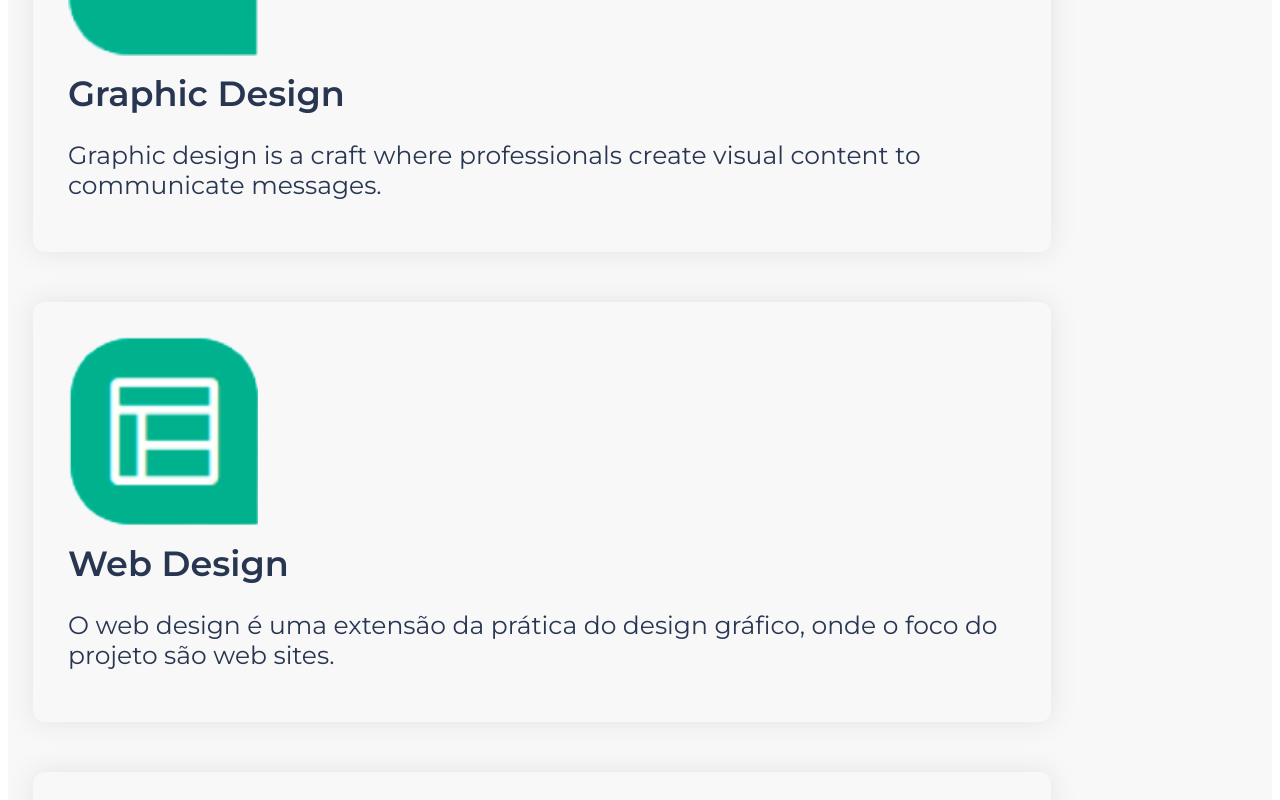
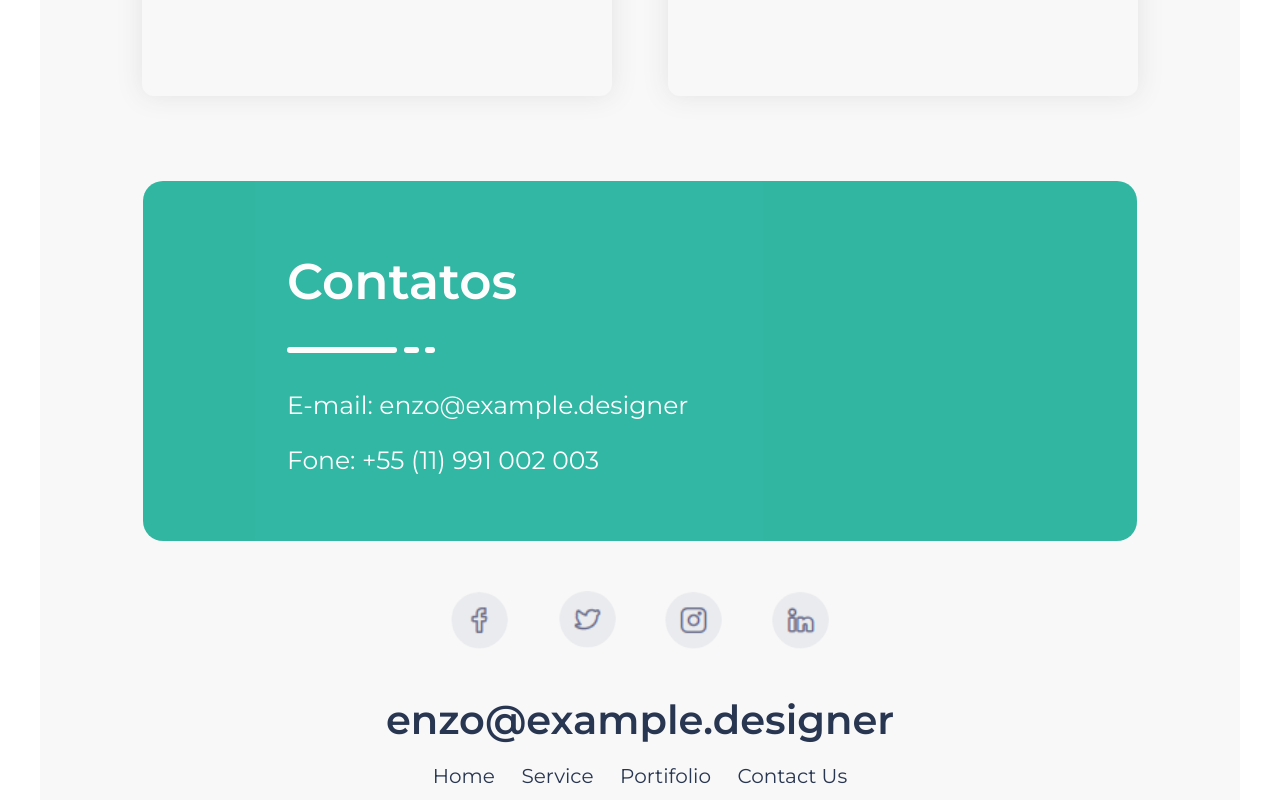
Before and after one commit to DavidSatAg/D2.4-novo, a plain HTML site: page index.html in a window 1280 px wide. Shown: the part 2960-3760 px from the top of the page. Drawn offline with Linux system fonts and the light colour scheme.

Commit message:
responsivo

```diff
--- a/css/style.css
+++ b/css/style.css
@@ -2,6 +2,7 @@
   width: 90%;
   margin: auto;
   padding: 10px;
+  max-width: 840px;
 }
 
 body {
@@ -10,7 +11,6 @@ body {
   font-weight: 400;
   color: #293651;
   text-align: left;
-  margin: px;
 }
 
 .apresentacao {
@@ -51,8 +51,9 @@ body {
   text-align: center;
 }
 
-img {
+.centralizado > .img {
   width: 75%;
+  max-width: 400px;
 }
 
 .why_you_hire_me {
@@ -123,23 +124,26 @@ progress::-webkit-progress-value {
 .bloco_projetos {
   width: 100%;
   background-color: #f8f8f8;
-  margin-left: 0px;
-  margin-right: 0px;
+  margin: auto;
+  max-width: 1200px;
+  text-align: center;
 }
+
 .blocos {
   width: 75%;
   height: 350px;
   filter: drop-shadow(0 0 0.75rem rgb(227, 227, 227));
   border-radius: 12px;
-  display: inline-block;
   margin: 25px;
   background-color: #f8f8f8;
   text-align: left;
   padding: 35px;
+  max-width: 400px;
+  display: inline-block;
 }
 
 .titulo_competencias {
-  font-size: 35px;
+  font-size: 33px;
   margin-bottom: 10px;
   margin-top: 10px;
 }
@@ -156,6 +160,9 @@ progress::-webkit-progress-value {
   opacity: 0.2;
 }
 
+.regiao_contatos {
+  padding-top: 60px;
+}
 .contatos {
   background-color: #00a78e;
   margin-left: auto;
@@ -165,8 +172,10 @@ progress::-webkit-progress-value {
   color: white;
   position: relative;
   opacity: 0.8;
-  float: inline-start;
   padding-left: 12%;
+  max-width: 850px;
+  padding-top: 30px;
+  padding-bottom: 30px;
 }
 
 h6 {
@@ -189,15 +198,23 @@ h6 {
 .branco {
   color: #00a78e;
   background-color: white;
-  position: relative;
+  text-align: left;
 }
 
+@media (min-width: 960px) {
+  .branco2 {
+    font-size: 25px;
+  }
+}
+
+.quebra_linha_conjunto {
+  text-align: left;
+}
 .icones {
   padding-top: 50px;
   width: 100px;
   display: inline-block;
 }
-
 .email {
   font-size: 30px;
   text-align: center;
@@ -212,9 +229,22 @@ spam {
   color: #00a78e;
 }
 
-.opções {
+.opcoes {
   font-size: 20px;
   text-align: center;
+  margin-top: 30px;
+  margin-bottom: 30px;
+}
+
+@media (min-width: 960px) {
+  .opcoes {
+    display: inline-block;
+    margin: 10px;
+  }
+
+  .email {
+    font-size: 40px;
+  }
 }
 
 .frase {
--- a/index.html
+++ b/index.html
@@ -73,14 +73,15 @@
     </div>
     <div class="bloco_projetos">
       <h4 class="projetos">Projetos</h4>
+      <div class="regiao_blocos">
         <div class="blocos">
           <picture class="icone">
             <img src="images/graphic-design.png" alt="Foto de ícone" />
           </picture>
           <h5 class="titulo_competencias">Graphic Design</h5>
           <p>
-          Graphic design is a craft where professionals create visual content to
-          communicate messages.
+            Graphic design is a craft where professionals create visual content
+            to communicate messages.
           </p>
         </div>
         <div class="blocos">
@@ -89,8 +90,8 @@
           </picture>
           <h5 class="titulo_competencias">Web Design</h5>
           <p>
-          O web design é uma extensão da prática do design gráfico, onde o foco
-          do projeto são web sites.
+            O web design é uma extensão da prática do design gráfico, onde o
+            foco do projeto são web sites.
           </p>
         </div>
         <div class="blocos">
@@ -99,8 +100,8 @@
           </picture>
           <h5 class="titulo_competencias">UI/UX Design</h5>
           <p>
-          O UX designer é o profissional responsável pela estética de uma
-          plataforma digital.
+            O UX designer é o profissional responsável pela aparência e harmonia
+            de uma plataforma digital.
           </p>
         </div>
         <div class="blocos">
@@ -113,12 +114,15 @@
             scripts incorporados.
           </p>
         </div>
-      <div>
+      </div>
+      <div class="regiao_contatos">
         <div class="contatos">
           <h6>Contatos</h6>
+          <div class="quebra_linha_conjunto">
             <p class="quebra_linha branco">.</p>
             <p class="quebra_linha2 branco">.</p>
             <p class="quebra_linha3 branco">.</p>
+          </div>
           <p class="branco2">E-mail: enzo@example.designer</p>
           <p class="branco2">Fone: +55 (11) 991 002 003</p>
         </div>
@@ -136,10 +140,10 @@
             <img src="images/linkedin-icon.png" />
           </div>
           <h6 class="email">enzo@example.designer</h6>
-          <p class="opções">Home</p>
-          <p class="opções">Service</p>
-          <p class="opções">Portifolio</p>
-          <p class="opções">Contact Us</p>
+          <p class="opcoes">Home</p>
+          <p class="opcoes">Service</p>
+          <p class="opcoes">Portifolio</p>
+          <p class="opcoes">Contact Us</p>
           <div class="ultimo">
             <p class="frase">
               Template Designed and Developed by <spam>Uldeck</spam>
```
Lines whose indentation alone changed are shown as unchanged.
